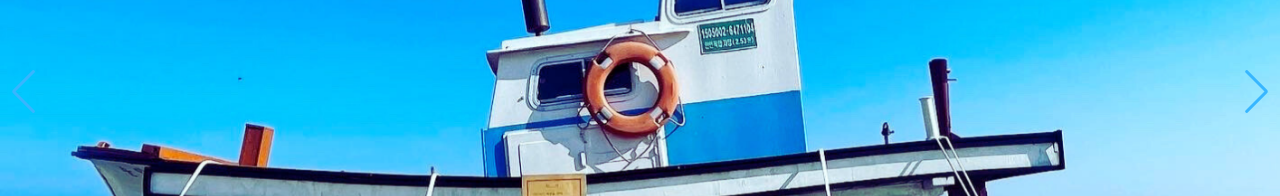
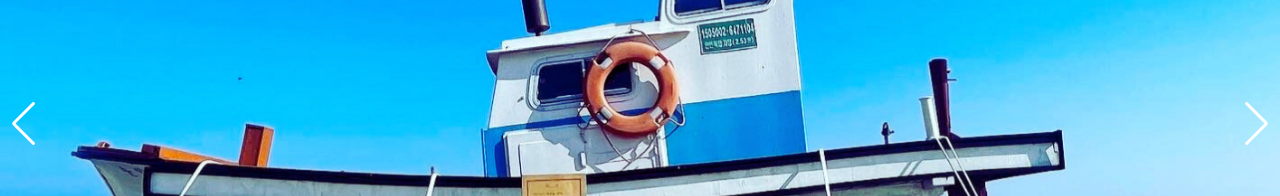
Before and after one commit to Hyon0201/travel-blog, a plain HTML site: page index.html in a window 1280 px wide. Shown: the part 181-377 px from the top of the page. Drawn offline with nearby package versions, Linux system fonts and the light colour scheme; some packages are replaced by stand-ins of ours.

Commit message:
Update style.css

```diff
--- a/css/style.css
+++ b/css/style.css
@@ -220,7 +220,8 @@ li {
 
   .swiper-button-next,
   .swiper-button-prev {
-    color: #38b6ff;
+    color: #ffffff;
+    margin-top: 10px;
   }
 
 
```
